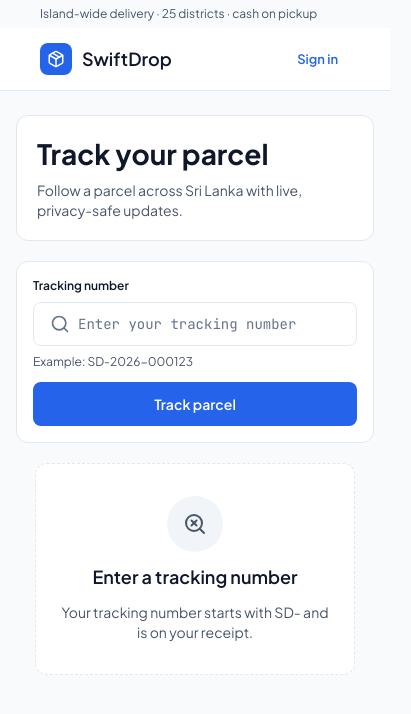
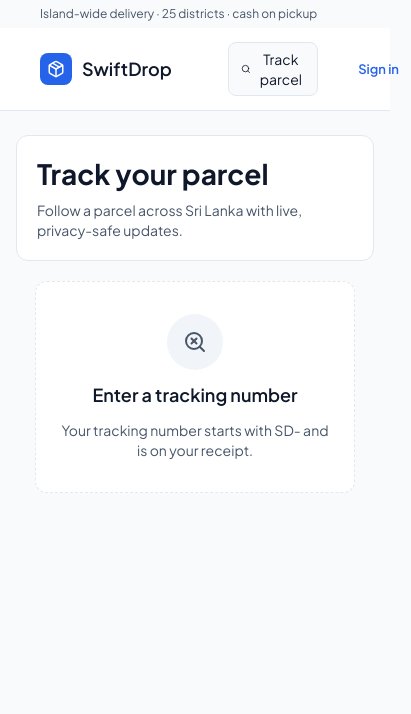
Before and after one commit to Shehan-Dinusha/BitCraft_SwiftDrop, a React (Vite) app in the folder frontend/: page /track in a window 390 px wide. Shown: the top 714 px of the page, 411 px wide, since content can reach past the window. Built offline with nearby package versions, Linux system fonts and the light colour scheme.

Commit message:
feat(frontend): move tracking search to header with mobile collapse

```diff
--- a/frontend/src/design-system/components/Shell/TopBar.tsx
+++ b/frontend/src/design-system/components/Shell/TopBar.tsx
@@ -1,6 +1,8 @@
-import { Bell, ChevronDown, ChevronRight, Package, Search, Sparkles } from 'lucide-react';
+import { Bell, ChevronDown, ChevronRight, Package, Search, Sparkles, X } from 'lucide-react';
 import type { ReactNode } from 'react';
+import { useState, useEffect, useRef } from 'react';
 import { cn } from '@/utils/cn';
+import { useMediaQuery } from '@/design-system/components/Shell/useMediaQuery';
 import { Button } from '@/design-system/primitives/Button';
 import {
   LiveIndicator,
@@ -146,11 +148,67 @@ export interface PublicHeaderProps {
   /** Quick-track submit. */
   onTrack?: (trackingNumber: string) => void;
   onSignIn?: () => void;
+  /** Pre-filled tracking number; shows search form with value when provided. */
+  trackingNumber?: string;
+  /** Clear handler; replaces "Track" button with "Clear" when trackingNumber is provided. */
+  onClear?: () => void;
   className?: string;
 }
 
 /** Figma TopBar (Role = Public): a utility strip plus the main marketing bar with quick track. */
-export function PublicHeader({ onTrack, onSignIn, className }: PublicHeaderProps) {
+export function PublicHeader({
+  onTrack,
+  onSignIn,
+  trackingNumber,
+  onClear,
+  className
+}: PublicHeaderProps) {
+  const isMobile = useMediaQuery('(max-width: 639px)');
+  const hasTracking = Boolean(trackingNumber?.trim());
+  const [isExpanded, setIsExpanded] = useState(false);
+  const inputRef = useRef<HTMLInputElement>(null);
+
+  // Auto-focus input when expanded on mobile
+  useEffect(() => {
+    if (isMobile && isExpanded) {
+      inputRef.current?.focus();
+    }
+  }, [isExpanded, isMobile]);
+
+  // Close expanded state on route change (optional, but good UX)
+  useEffect(() => {
+    if (!isMobile) setIsExpanded(false);
+  }, [isMobile]);
+
+  const handleSubmit = (event: React.FormEvent<HTMLFormElement>) => {
+    event.preventDefault();
+    const data = new FormData(event.currentTarget);
+    const value = String(data.get('tracking') ?? '').trim();
+    if (value) onTrack?.(value);
+  };
+
+  const handleClear = (event: React.MouseEvent) => {
+    event.preventDefault();
+    event.stopPropagation();
+    onClear?.();
+    setIsExpanded(false);
+  };
+
+  const toggleExpanded = () => {
+    setIsExpanded((prev) => !prev);
+  };
+
+  const searchFormClasses = cn(
+    'flex items-center gap-2 w-[352px] max-w-[30vw] transition-all duration-200 ease-out overflow-hidden',
+    hasTracking
+      ? 'h-10 opacity-100 max-h-20 lg:flex'
+      : isMobile
+        ? isExpanded
+          ? 'h-10 opacity-100 max-h-20'
+          : 'h-0 opacity-0 max-h-0'
+        : 'hidden lg:flex'
+  );
+
   return (
     <header className={cn('border-b border-border-subtle bg-card', className)}>
       <div className="flex items-center gap-5 bg-canvas px-10 py-1.5 text-caption text-secondary">
@@ -178,27 +236,50 @@ export function PublicHeader({ onTrack, onSignIn, className }: PublicHeaderProps
           <a href="#pricing">Pricing</a>
           <a href="#business">Business</a>
         </nav>
-        <form
-          className="ml-auto hidden h-10 w-[352px] overflow-hidden rounded-lg border border-border-subtle lg:flex"
-          onSubmit={(event) => {
-            event.preventDefault();
-            const data = new FormData(event.currentTarget);
-            onTrack?.(String(data.get('tracking') ?? '').trim());
-          }}
-        >
+        <form className={searchFormClasses} onSubmit={handleSubmit}>
+          <label htmlFor="public-tracking-input" className="sr-only">
+            Enter tracking number
+          </label>
           <input
+            ref={inputRef}
+            id="public-tracking-input"
             name="tracking"
             aria-label="Enter tracking number"
             placeholder="Enter tracking number"
-            className="min-w-0 flex-1 bg-transparent px-3 text-body text-primary outline-none placeholder:text-muted"
+            defaultValue={hasTracking ? trackingNumber : undefined}
+            className="min-w-0 flex-1 bg-transparent px-3 text-body text-primary outline-none placeholder:text-muted [&::-webkit-search-cancel-button]:hidden"
+            disabled={hasTracking}
           />
+          {hasTracking ? (
+            <button
+              type="button"
+              onClick={handleClear}
+              className="w-[72px] shrink-0 bg-brand-primary text-label text-brand-on hover:bg-brand-hover flex items-center justify-center gap-1.5"
+            >
+              <X className="size-3.5" aria-hidden="true" />
+              <span className="text-label">Clear</span>
+            </button>
+          ) : (
+            <button
+              type="submit"
+              className="w-[72px] shrink-0 bg-brand-primary text-label text-brand-on hover:bg-brand-hover"
+            >
+              Track
+            </button>
+          )}
+        </form>
+        {isMobile && !hasTracking && (
           <button
-            type="submit"
-            className="w-[72px] bg-brand-primary text-label text-brand-on hover:bg-brand-hover"
+            type="button"
+            onClick={toggleExpanded}
+            aria-label={isExpanded ? 'Close search' : 'Open search'}
+            aria-expanded={isExpanded}
+            className="lg:hidden inline-flex items-center gap-1.5 rounded-lg border border-border-subtle bg-canvas px-3 py-1.5 text-body text-primary hover:bg-elevated transition-colors"
           >
-            Track
+            <Search aria-hidden="true" className="size-4" />
+            <span>Track parcel</span>
           </button>
-        </form>
+        )}
         <Button variant="ghost" density="compact" onClick={onSignIn} className="ml-auto lg:ml-0">
           Sign in
         </Button>
--- a/frontend/src/features/public-tracking/pages/PublicTrackingPage.tsx
+++ b/frontend/src/features/public-tracking/pages/PublicTrackingPage.tsx
@@ -6,18 +6,16 @@ import {
   EmptyState,
   PageHeader,
   PublicHeader,
-  Skeleton,
-  SurfaceCard
+  Skeleton
 } from '@/design-system';
 import { TrackingDetails } from '../components/TrackingDetails';
-import { TrackingSearchForm } from '../components/TrackingSearchForm';
 import { useTrackingStream } from '@/hooks/useTrackingStream';
 import { isTerminalPublicStatus, TrackingApiError } from '@/services/api/trackingHubApi';
 
 export function PublicTrackingPage() {
   const { trackingNumber } = useParams<{ trackingNumber: string }>();
   const navigate = useNavigate();
-  const { view, connection, error, isLoading, retry } = useTrackingStream(trackingNumber);
+  const { view, connection, error, retry } = useTrackingStream(trackingNumber);
 
   const openTracking = (value: string) => {
     const next = value.trim();
@@ -40,7 +38,12 @@ export function PublicTrackingPage() {
   return (
     <VelocityDensityProvider density="comfortable">
       <div className="min-h-screen bg-canvas text-primary">
-        <PublicHeader onTrack={openTracking} onSignIn={() => navigate('/login')} />
+        <PublicHeader
+          onTrack={openTracking}
+          onSignIn={() => navigate('/login')}
+          trackingNumber={trackingNumber}
+          onClear={clearTracking}
+        />
 
         <main className="mx-auto flex w-full max-w-3xl flex-col gap-5 px-4 py-6 sm:px-6">
           <PageHeader
@@ -48,15 +51,6 @@ export function PublicTrackingPage() {
             subtitle="Follow a parcel across Sri Lanka with live, privacy-safe updates."
             className="rounded-xl border border-border-subtle px-5 py-5 sm:px-8"
           />
-
-          <SurfaceCard>
-            <TrackingSearchForm
-              defaultValue={trackingNumber ?? ''}
-              loading={isLoading && Boolean(trackingNumber)}
-              onTrack={openTracking}
-              onClear={clearTracking}
-            />
-          </SurfaceCard>
 
           {!trackingNumber ? (
             <EmptyState
```
